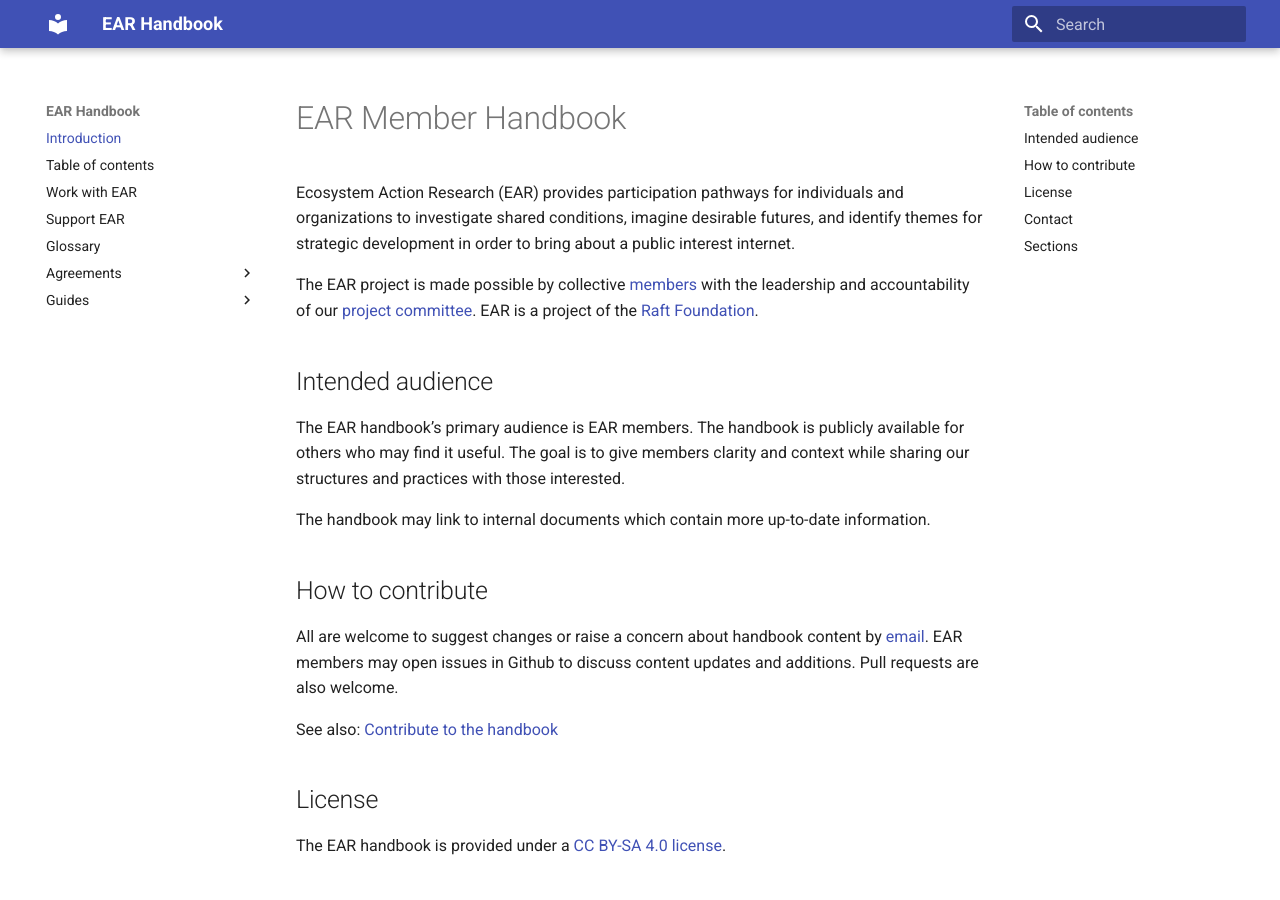
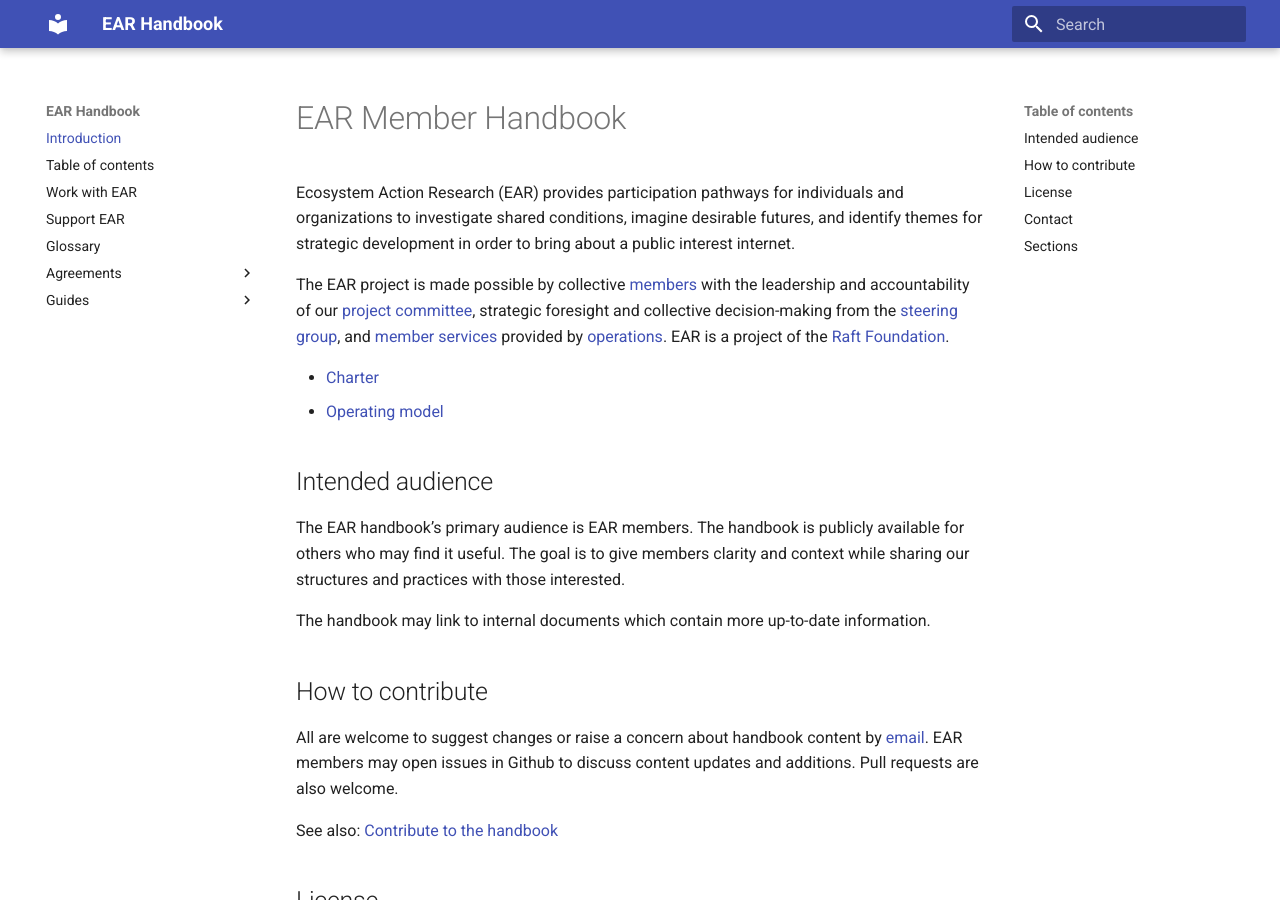
Before and after one commit to EcosystemActionResearch/Handbook, an MkDocs documentation site: the page built from docs/index.md, in a window 1280 px wide and 900 px high. Built offline with MkDocs 1.6.1 and Material for MkDocs 9.7.7, drawn with Linux system fonts in a browser that asks for light colours.

Commit message:
Added operating model and charter details to index
Signed-off-by: Christian Alden Jacobs <christian@jacobs.io>

```diff
--- a/docs/index.md
+++ b/docs/index.md
@@ -34,7 +34,10 @@ Ratification process: Outline \> Draft \> Circulate to steering for review \> Ma
 
 Ecosystem Action Research (EAR) provides participation pathways for individuals and organizations to investigate shared conditions, imagine desirable futures, and identify themes for strategic development in order to bring about a public interest internet.
 
-The EAR project is made possible by collective [members](agreements/membership.md) with the leadership and accountability of our [project committee](agreements/project-committee.md). EAR is a project of the [Raft Foundation](https://raft.foundation).
+The EAR project is made possible by collective [members](agreements/membership.md) with the leadership and accountability of our [project committee](agreements/project-committee.md), strategic foresight and collective decision-making from the [steering group](agreements/steering.md), and [member services](guides/internal-services/index.md) provided by [operations](agreements/operations.md).  EAR is a project of the [Raft Foundation](https://raft.foundation).
+
+- [Charter](agreements/charter.md)
+- [Operating model](agreements/operating-model.md)
 
 ## Intended audience
 
```
